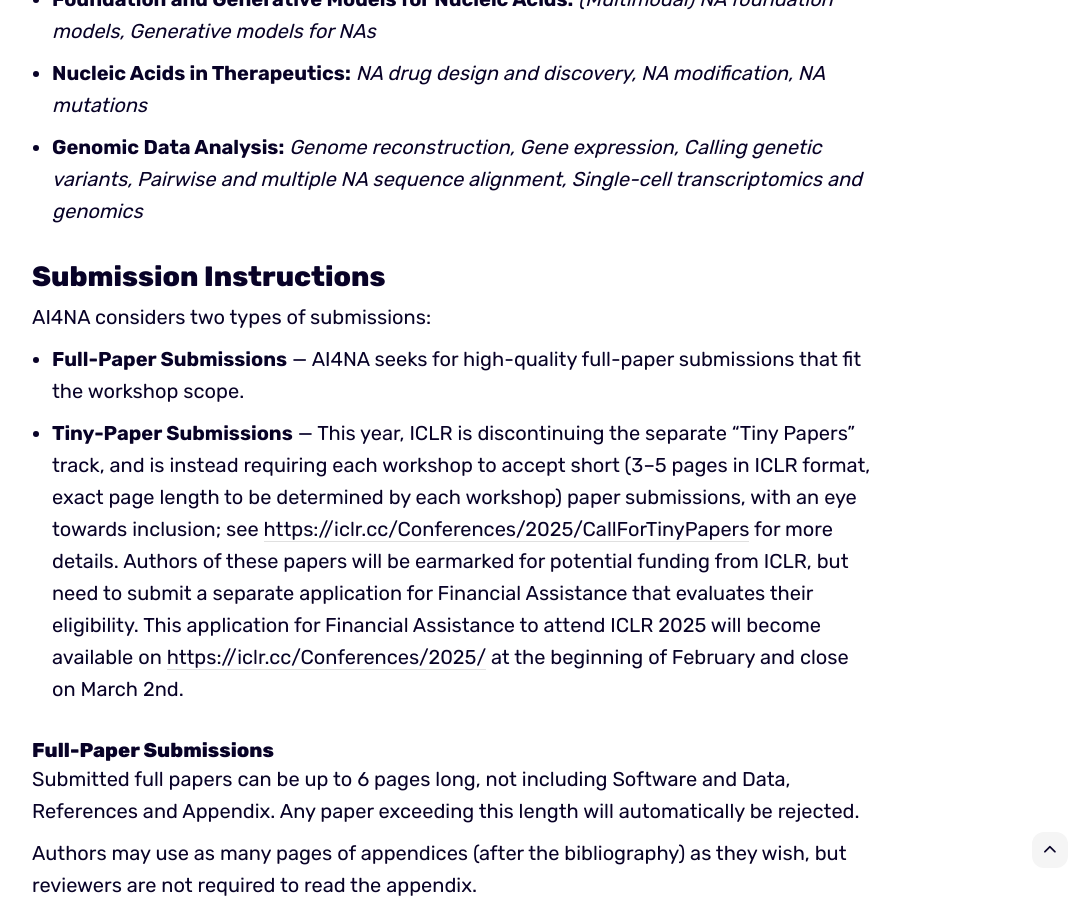
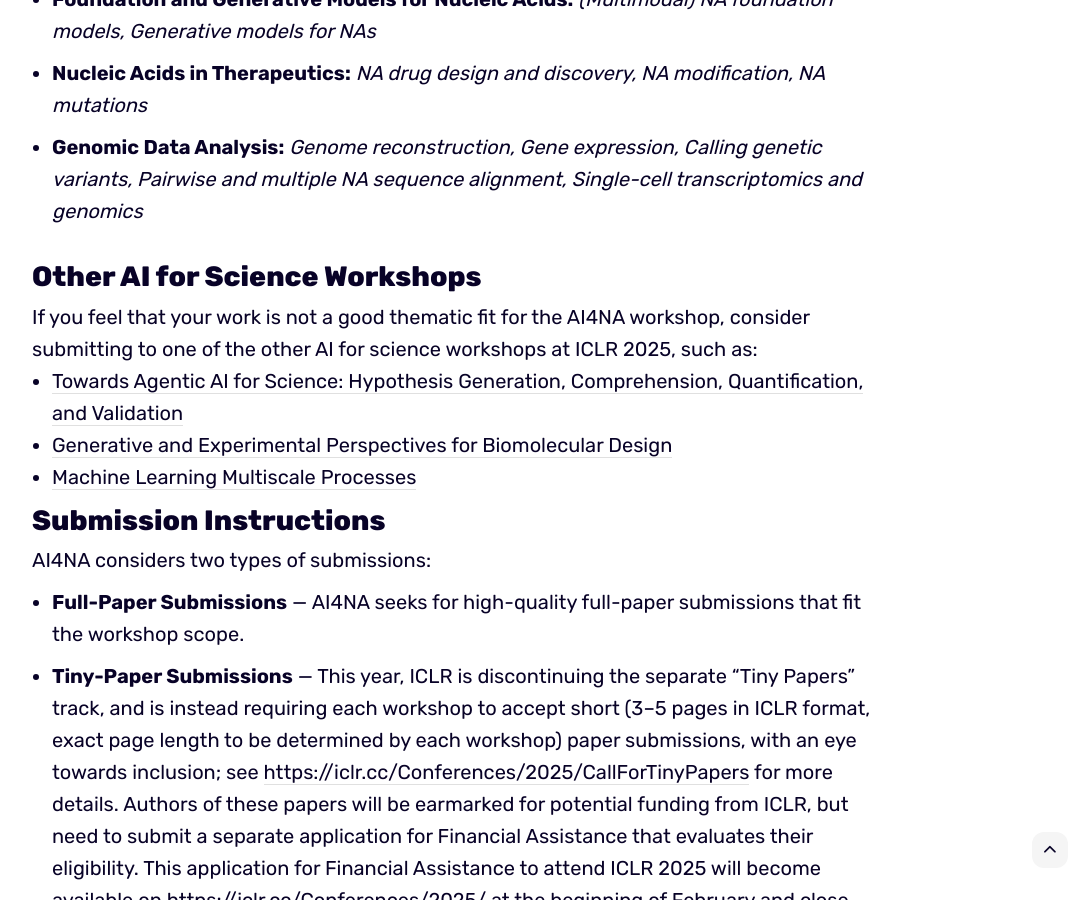
Before and after one commit to ai4na-workshop/ai4na-workshop.github.io, a Jekyll site: the page built from _pages/submissions.md, in a window 1280 px wide and 900 px high, scrolled down 1016 px. Shown: the whole window, without its empty margins (188-1275 px from the left). Built offline with Jekyll 4.4.1, drawn with Linux system fonts in a browser that asks for light colours; some of the changed text lies outside the part shown.

Commit message:
ai4science workshops, camready and submissions link

```diff
--- a/_includes/section-hero.html
+++ b/_includes/section-hero.html
@@ -116,6 +116,9 @@
             <!-- Second Div with the first link -->
             <div style="margin-left: 2%;">
               <ul>
+                <li><a href="https://openreview.net/group?id=ICLR.cc/2025/Workshop/AI4NA" target="_blank" rel="noopener noreferrer" class="myLink">
+                  Paper submissions are open! </a></li>
+
                 <li><a href="{{ '/submissions' | relative_url }}" class="myLink">
                   Call for Papers updated! Click to learn more. </a></li>
 
--- a/_pages/submissions.md
+++ b/_pages/submissions.md
@@ -9,10 +9,10 @@ permalink: /submissions/
 
 <h2 style="margin-bottom: 5px;">Key Dates</h2>
 
-**Submissions Open**: Sunday 12 Jan 2025<br>
-**Submissions Close**: Monday, 10 Feb 2025 11:59PM UTC-12<br>
+**Submissions Open**: Sunday, 12 Jan 2025<br>
+**Submissions Close**: Monday, 10 Feb 2025, 11:59PM UTC-12<br>
 **Notification**: Wednesday, 5 Mar 2025<br>
-**Camera-ready deadline:** TBC<br>
+**Camera-ready deadline:** Tuesday, 15 Apr, 2025, 11:59PM UTC-12.<br>
 **Workshop**: Sunday, 27 or Monday, 28 Apr 2025
 
 
@@ -25,6 +25,17 @@ permalink: /submissions/
 - **Foundation and Generative Models for Nucleic Acids:** *(Multimodal) NA foundation models, Generative models for NAs*
 - **Nucleic Acids in Therapeutics:** *NA drug design and discovery, NA modification, NA mutations*
 - **Genomic Data Analysis:** *Genome reconstruction, Gene expression, Calling genetic variants, Pairwise and multiple NA sequence alignment, Single-cell transcriptomics and genomics*
+
+<h2 style="margin-bottom: 5px;">Other AI for Science Workshops</h2>
+<p style="margin-bottom: 0;">If you feel that your work is not a good
+thematic fit for the AI4NA workshop, consider submitting to one of the
+other AI for science workshops at ICLR 2025, such as:</p>
+<ul style="margin-bottom: 10px;">
+    <li style="margin-bottom: 0;"> <a href="https://iclragenticai.github.io/" target="_blank">Towards Agentic AI for Science: Hypothesis Generation, Comprehension, Quantification, and Validation</a> </li>
+    <li style="margin-bottom: 0;"> <a href="https://www.gembio.ai/" target="_blank">Generative and Experimental Perspectives for Biomolecular Design</a> </li>
+    <li style="margin-bottom: 0;"> <a href="https://multiscale-ai.github.io/" target="_blank">Machine Learning Multiscale Processes</a>
+    </li>
+</ul>
 
 <h2 style="margin-bottom: 5px;">Submission Instructions</h2>
 <p style="margin-bottom: 10px;">AI4NA considers two types of submissions:</p>
```
Also changed, not shown: other parts of _pages/submissions.md (+1 -1 lines), 5 other files.
